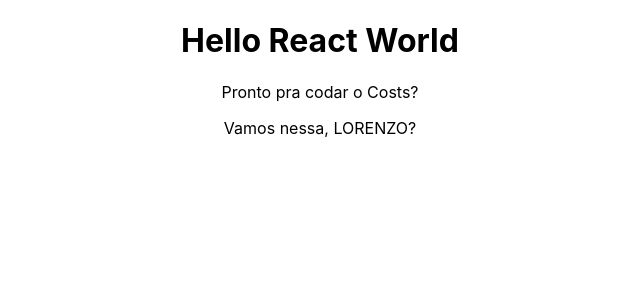
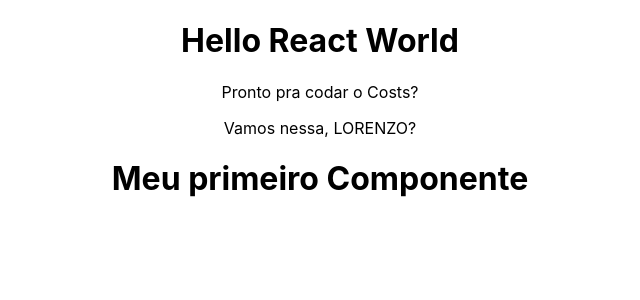
Before and after one commit to llorenzojorge/projeto-costs, a React (Create React App) app in the folder projeto-costs/: page / in a window 1280 px wide. Shown: the top 300 px of the page, without its empty margins (320-960 px from the left). Built offline with nearby package versions, Linux system fonts and the light colour scheme.

Commit message:
create Frase.js

```diff
--- a/projeto-costs/src/App.js
+++ b/projeto-costs/src/App.js
@@ -1,4 +1,5 @@
 import './App.css';
+import HelloWorld from './components/HelloWorld';
 
 function App() {
   const name = 'Lorenzo'
@@ -8,6 +9,7 @@
       <h1>Hello React World</h1>
       <p>Pronto pra codar o Costs?</p>
       <p>Vamos nessa, {name.toUpperCase()}?</p>
+      <HelloWorld />
     </div>
   );
 }
```
Also changed, not shown: projeto-costs/src/components/Frase.js (added, +9 -0 lines).
